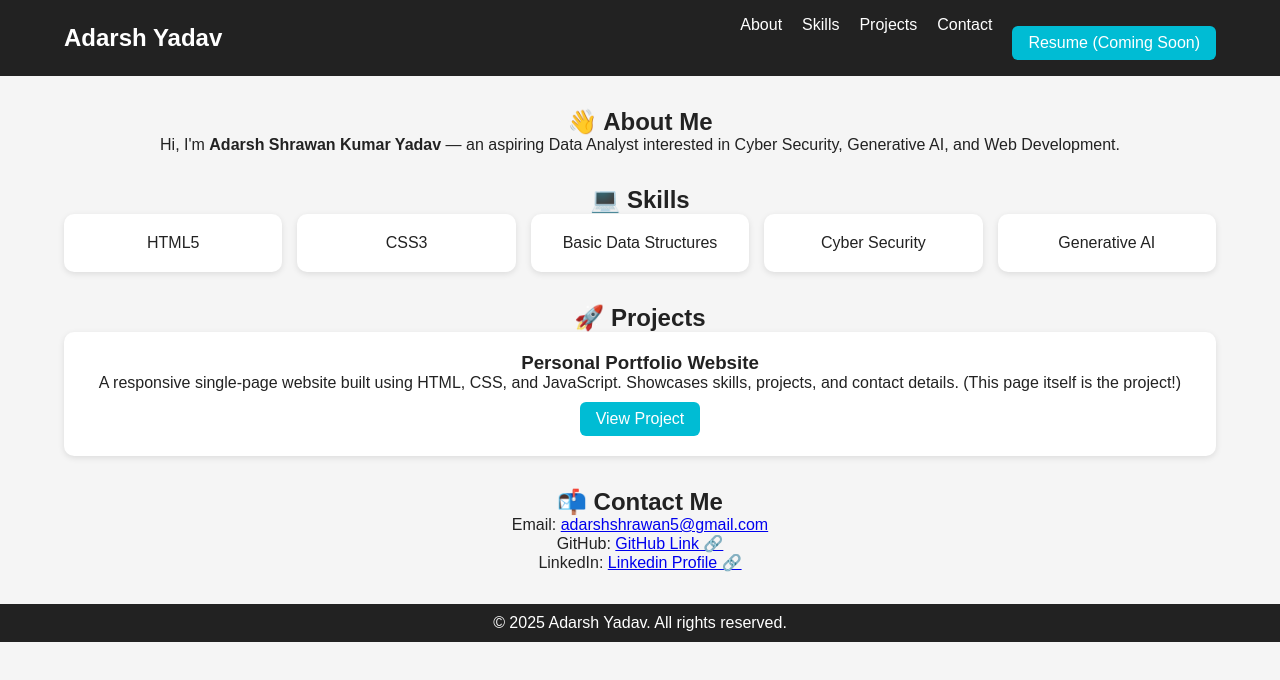
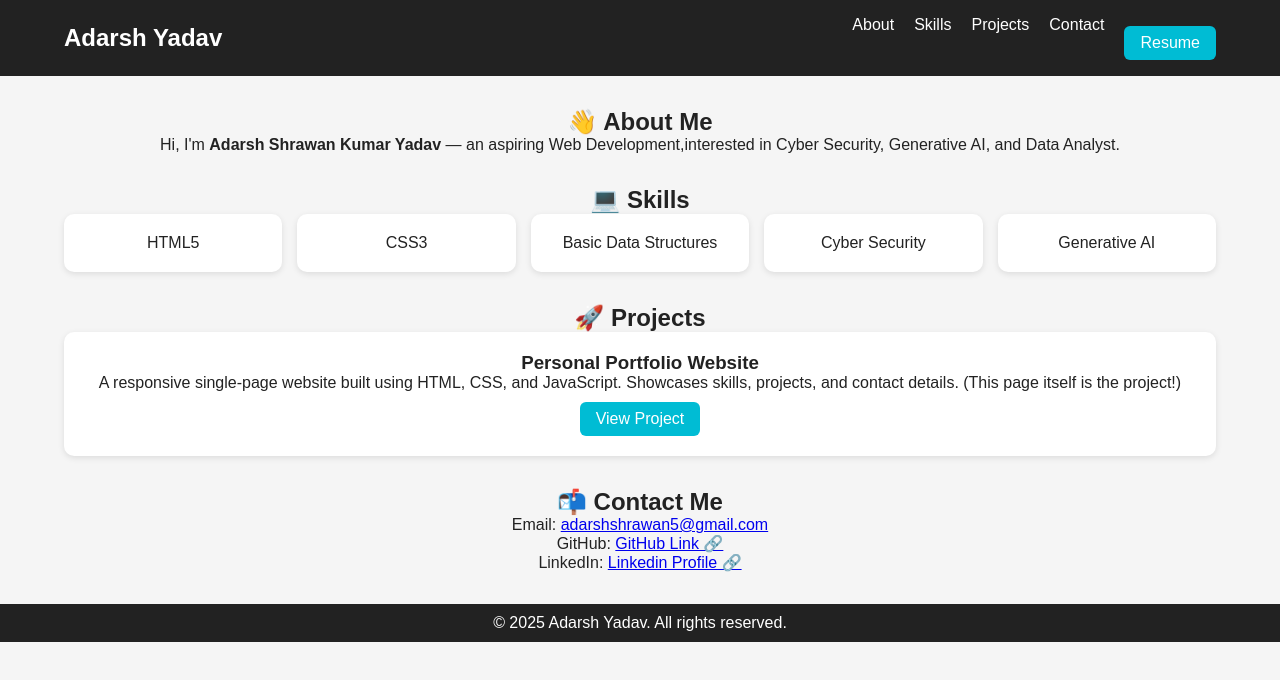
Before and after one commit to adarshshrawan5/Portfolio, a plain HTML site: page index.html in a window 1280 px wide. Drawn offline with Linux system fonts and the light colour scheme.

Commit message:
index.html

```diff
--- a/index.html
+++ b/index.html
@@ -15,7 +15,7 @@
         <li><a href="#skills">Skills</a></li>
         <li><a href="#projects">Projects</a></li>
         <li><a href="#contact">Contact</a></li>
-        <li><a href="#" class="btn">Resume (Coming Soon)</a></li>
+        <li><a href="" class="btn">Resume</a></li>
       </ul>
     </nav>
   </header>
@@ -24,8 +24,7 @@
     <div class="about-text">
       <h2>👋 About Me</h2>
       <p>
-        Hi, I'm <strong>Adarsh Shrawan Kumar Yadav</strong> — an aspiring Data Analyst
-        interested in Cyber Security, Generative AI, and Web Development.
+        Hi, I'm <strong>Adarsh Shrawan Kumar Yadav</strong> — an aspiring Web Development,interested in Cyber Security, Generative AI, and Data Analyst.
       </p>
     </div>
   </section>
```
